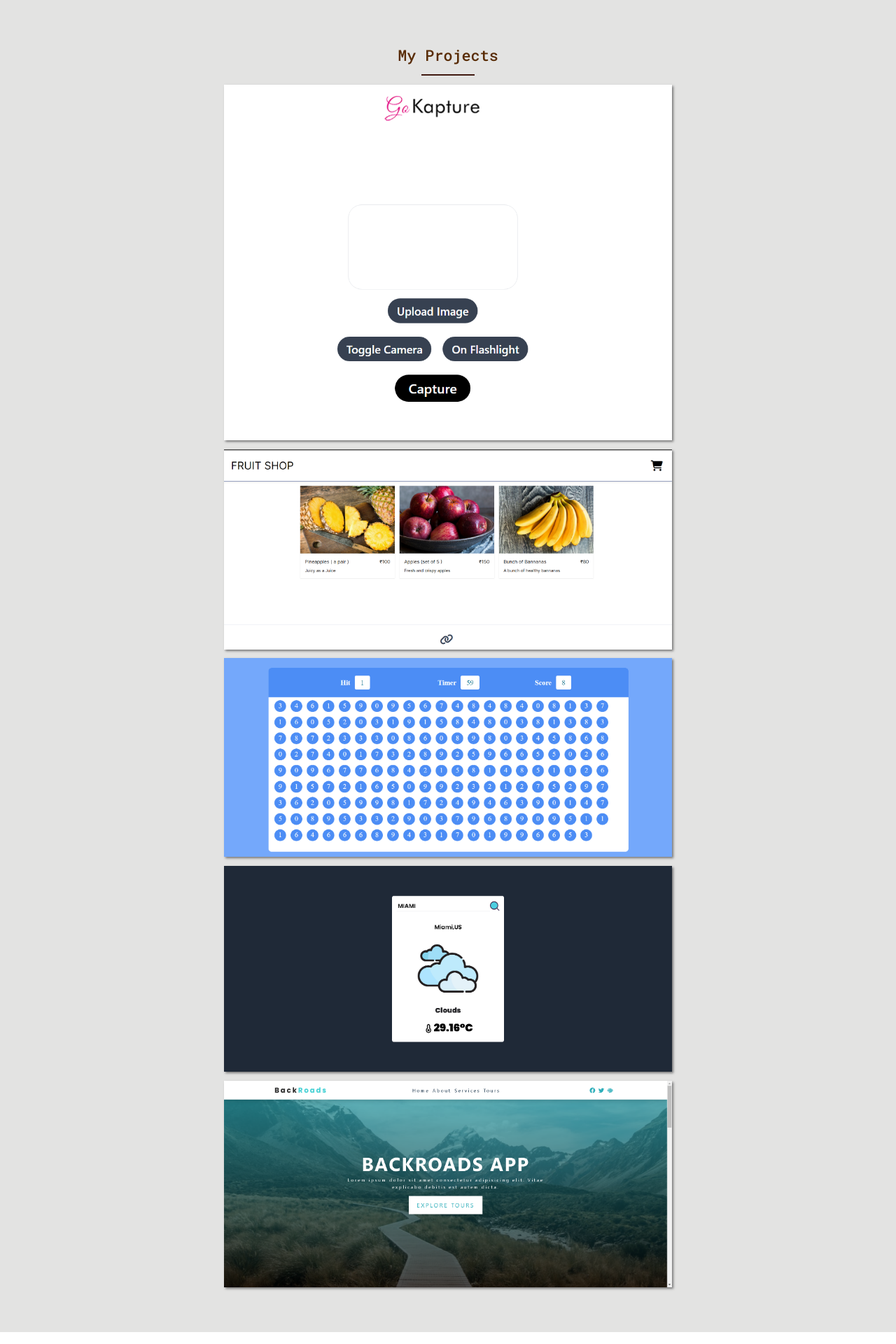
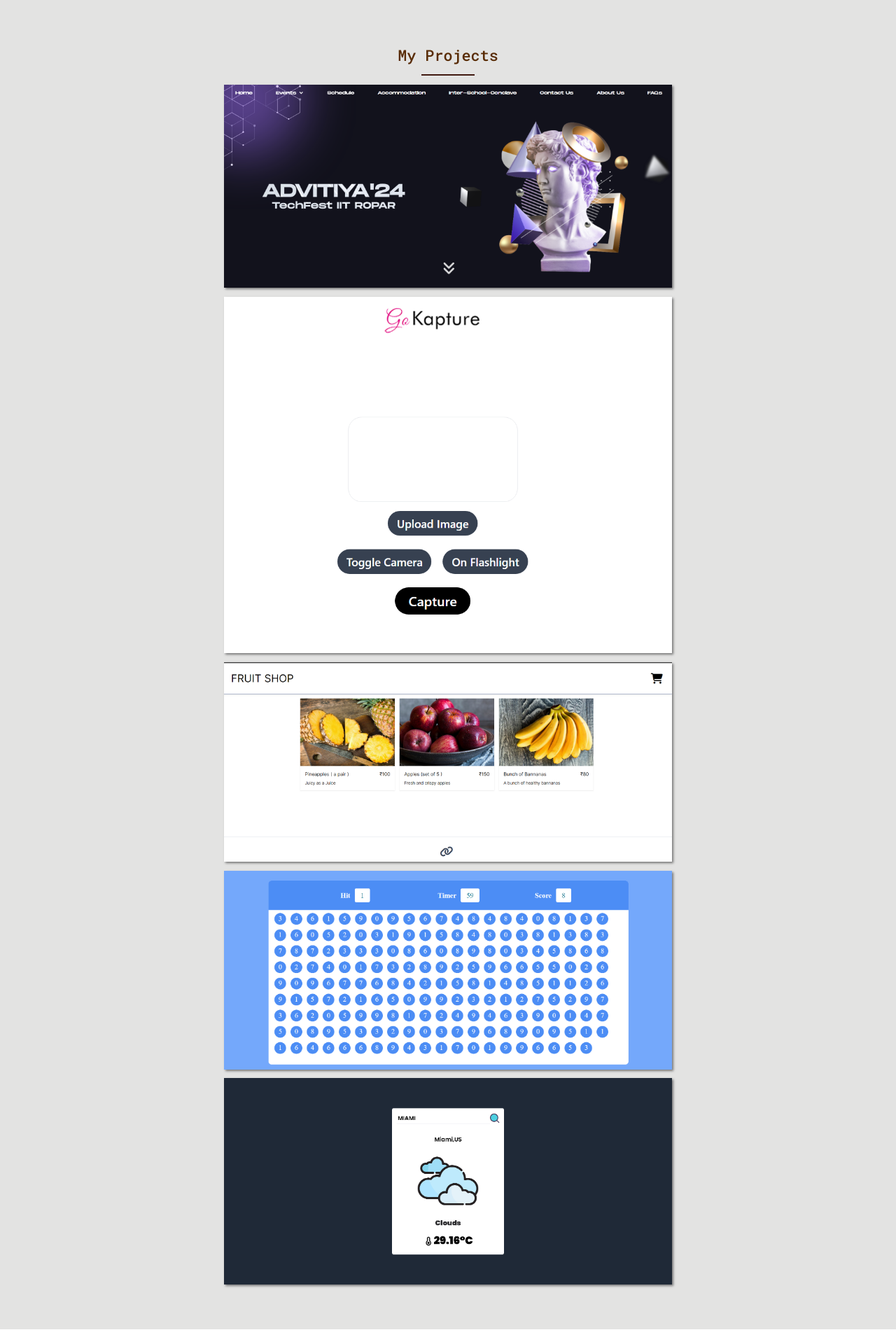
Before and after one commit to AdityaRaj0001/PortfolioWebsite2, a React (Vite) app: page / in a window 1280 px wide. Shown: the part 1360-3280 px from the top of the page at 70% size. Built offline with nearby package versions, Linux system fonts and the light colour scheme.

Commit message:
add project

```diff
--- a/src/components/datasrc.js
+++ b/src/components/datasrc.js
@@ -23,6 +23,13 @@
 ]
 
 export const ProjectsData=[
+    {
+        id:0,
+        name:"College TechFest Website",
+        tech_used:"NEXTJS, ShadCN, Tailwind CSS",
+        image:"./advitiya.png",
+        url:"https://www.advitiya.tech/"
+    },
     {
         id:1,
         name:"AI Background Changer",
@@ -51,13 +58,6 @@
         image:"./Weather_Today.png",
         url:"https://weather-today-blond.vercel.app/"
     },
-    {
-        id:2,
-        name:"Backroads APP",
-        tech_used:"React",
-        image:"./Backroads.png",
-        url:"https://back-roads-modrkbv4z-adityaraj0001.vercel.app/?vercelToolbarCode=ssu_FiVshDaQsfF"
-    },
 ]
 
 export default Navdata
--- a/src/index.css
+++ b/src/index.css
@@ -180,7 +180,7 @@
 
 .about-us {
 width: 100%;
-height:110vh;
+height:140vh;
 background-color: #f5f5f5;
 padding-bottom: 2rem;
 }
@@ -223,11 +223,13 @@
 .service:nth-child(1) {
 grid-column: 3 / 6;
 grid-row: 1 / 3;
+
 }
 
 .service:nth-child(2) {
 grid-column: 4 / 7;
 grid-row: 3 / 5;
+margin-top:5rem;
 }
 
 /* .service:nth-child(3) {
@@ -514,6 +516,9 @@
     width:40rem;
     margin-bottom: 6rem;
   }
+  .service:nth-child(2){
+    margin-top:0rem;
+  }
   .about-us-img-wrapper img {
     width: 0%;
     }
```
Also changed, not shown: public/advitiya.png (added).
